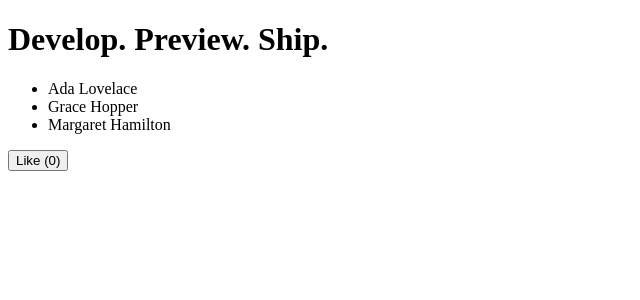
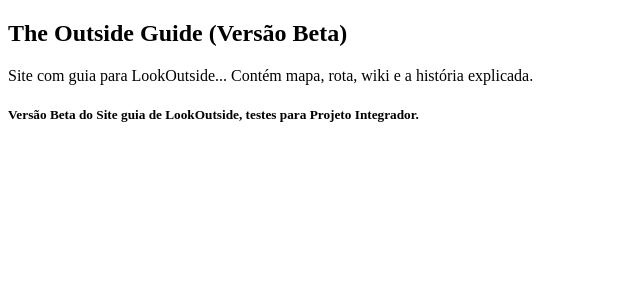
Before and after one commit to SLuann/SiteR, a Next.js app: page / in a window 1280 px wide. Shown: the top 300 px of the page, without its empty margins (0-640 px from the left). Built offline with nearby package versions, Linux system fonts and the light colour scheme.

Commit message:
feat: Divisão do site em componentes, import do TailWind. fix: Renomeando e organizando arquivos e funções.

```diff
--- /dev/null
+++ b/app/componentes/Footer.jsx
@@ -0,0 +1,7 @@
+export default function Footer(){
+    return(
+        <div>
+            <h5>Versão Beta do Site guia  de LookOutside, testes para Projeto Integrador.</h5>
+        </div>
+    );
+}
--- /dev/null
+++ b/app/componentes/Header.jsx
@@ -0,0 +1,7 @@
+export default function Header() {
+    return(
+        <nav>
+            <h1>The Outside Guide (Versão Beta)</h1>
+        </nav>
+    );
+}
--- /dev/null
+++ b/app/global.css
@@ -0,0 +1 @@
+@import "tailwindcss";
--- a/app/layout.jsx
+++ b/app/layout.jsx
@@ -1,12 +1,14 @@
-export const metadata = {
-  title: 'Next.js',
-  description: 'Generated by Next.js',
-};
+import Header from "./componentes/Header";
+import Footer from "./componentes/Footer";
 
 export default function RootLayout({ children }) {
   return (
-    <html lang="en">
-      <body>{children}</body>
+    <html lang="pt">
+      <body>
+        <header> <Header/> </header>
+        {children}
+        <footer> <Footer/> </footer>
+      </body>
     </html>
   );
 }
--- a/app/like-button.jsx
+++ /dev/null
@@ -1,13 +0,0 @@
-'use client';
-
-import { useState } from 'react';
-
-export default function LikeButton() {
-  const [likes, setLikes] = useState(0);
-
-  function handleClick() {
-    setLikes(likes + 1);
-  }
-
-  return <button onClick={handleClick}>Like ({likes})</button>;
-}
--- a/app/page.jsx
+++ b/app/page.jsx
@@ -1,21 +1,7 @@
-import LikeButton from './like-button';
-
-function Header({ title }) {
-  return <h1>{title ? title : 'Default title'}</h1>;
-}
-
 export default function HomePage() {
-  const names = ['Ada Lovelace', 'Grace Hopper', 'Margaret Hamilton'];
-
   return (
-    <div>
-      <Header title="Develop. Preview. Ship." />
-      <ul>
-        {names.map((name) => (
-          <li key={name}>{name}</li>
-        ))}
-      </ul>
-      <LikeButton />
-    </div>
+    <main>
+      <p>Site com guia para LookOutside... Contém mapa, rota, wiki e a história explicada.</p>
+    </main>
   );
 }
```
